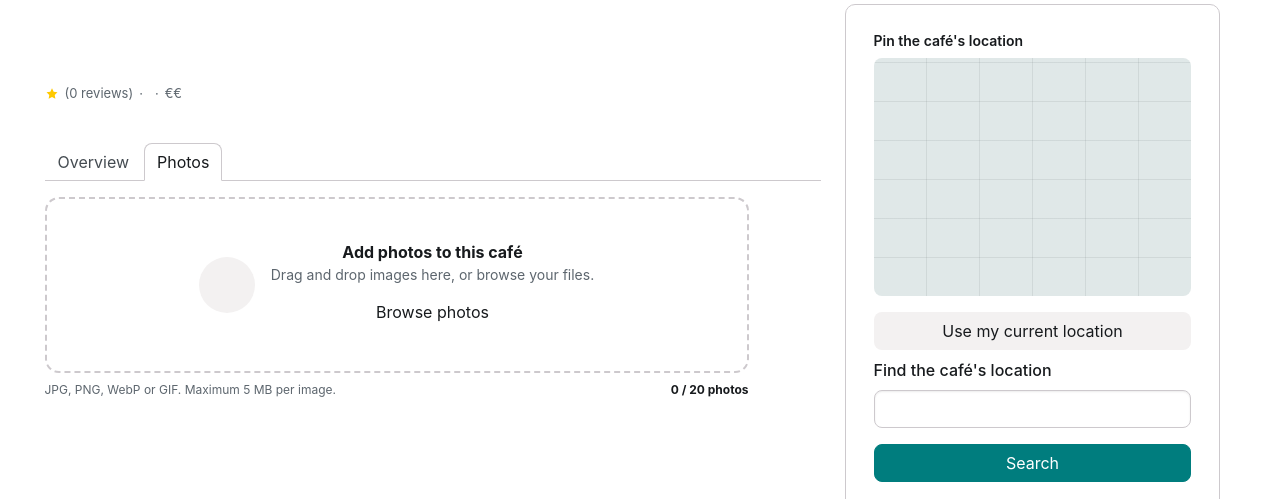
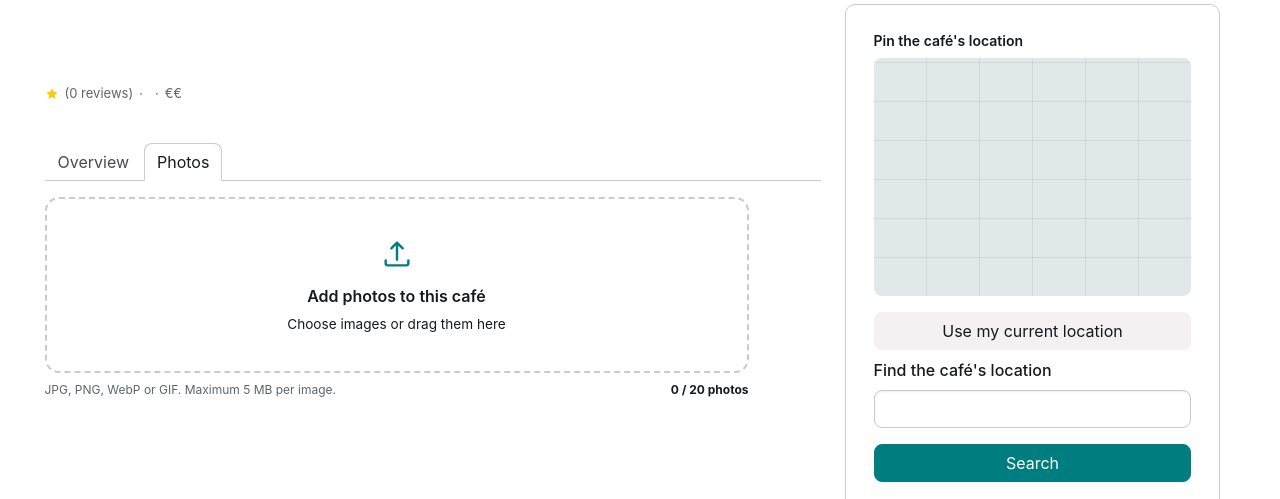
Before and after one commit to KieranChristien/Cafe-And-WIFI-Website, a Flask app: template web/templates/listing/edit.html in a window 1280 px wide, after a click on "Photos". Shown: the part 605-1104 px from the top of the page. Run offline with Flask 3, Linux system fonts and the light colour scheme; the template is opened without the code that fills it: values that come from a table or form of the project are taken from there, others are empty; parts of the project's set-up code (start-up, migrations or seed data) failed here and were passed over; some libraries are stand-ins or nearby versions.

Commit message:
Rework photo gallery editor.

```diff
--- a/web/static/assets/css/style.css
+++ b/web/static/assets/css/style.css
@@ -1206,11 +1206,10 @@
     width: 100%;
 }
 
+
 .cafe-photos-dropzone {
-    display: flex;
-    align-items: center;
-    justify-content: center;
-    gap: 1rem;
+    display: grid;
+    place-items: center;
 
     min-height: 11rem;
     padding: 1.5rem;
@@ -1220,8 +1219,62 @@
 
     text-align: center;
 
-    transition: border-color 0.2s ease,
-    background 0.2s ease;
+    transition:
+        border-color 0.2s ease,
+        background 0.2s ease;
+}
+
+.cafe-photos-dropzone__content {
+    display: flex;
+    flex-direction: column;
+    align-items: center;
+    justify-content: center;
+    gap: 0.85rem;
+
+    width: 100%;
+    height: 100%;
+
+    padding: 0.75rem;
+
+    color: inherit;
+    cursor: pointer;
+    text-decoration: none;
+}
+
+.cafe-photos-dropzone__icon {
+    display: grid;
+    place-items: center;
+
+    color: var(--bs-primary-base);
+
+    transition: transform 0.2s ease;
+}
+
+.cafe-photos-dropzone__copy {
+    display: flex;
+    flex-direction: column;
+    align-items: center;
+    gap: 0.35rem;
+}
+
+.cafe-photos-dropzone__copy strong {
+    font-size: 1rem;
+    font-weight: 600;
+}
+
+.cafe-photos-dropzone__copy > span {
+    color: var(--bs-secondary-color);
+    font-size: 0.85rem;
+}
+
+.cafe-photos-dropzone:hover
+.cafe-photos-dropzone__icon {
+    transform: translateY(-3px);
+}
+
+.cafe-photos-dropzone:focus-within {
+    outline: 2px solid var(--bs-primary-base);
+    outline-offset: 3px;
 }
 
 .cafe-photos-dropzone.is-dragging {
@@ -1233,21 +1286,10 @@
     opacity: 0.65;
 }
 
-.cafe-photos-dropzone__icon {
-    display: grid;
-    place-items: center;
-
-    width: 3.5rem;
-    height: 3.5rem;
-
-    flex-shrink: 0;
-
-    border-radius: 50%;
-
-    background: var(--bs-bg-2);
-    color: var(--bs-primary-base);
-
-    font-size: 1.75rem;
+.cafe-photos-dropzone.is-full
+.cafe-photos-dropzone__content {
+    cursor: not-allowed;
+    pointer-events: none;
 }
 
 .cafe-photos-grid {
--- a/web/static/assets/js/main.js
+++ b/web/static/assets/js/main.js
@@ -2314,7 +2314,6 @@ function initCoverImageUpload() {
 function initCafePhotoUpload() {
     const dropzone = document.getElementById("photosDropzone");
     const input = document.getElementById("photosInput");
-    const browseButton = document.getElementById("photosBrowseButton");
     const grid = document.getElementById("photosGrid");
     const status = document.getElementById("photosStatus");
     const count = document.getElementById("photosCount");
@@ -2323,7 +2322,7 @@ function initCafePhotoUpload() {
     const dropzoneTitle = document.getElementById("photosDropzoneTitle");
     const dropzoneHint = document.getElementById("photosDropzoneHint");
 
-    if (!dropzone || !input || !browseButton || !grid) return;
+    if (!dropzone || !input || !grid) return;
 
     const maxPhotos = 20;
     const maxSize = 5 * 1024 * 1024;
@@ -2392,13 +2391,10 @@ function initCafePhotoUpload() {
             emptyState.hidden = total > 0;
         }
 
-        browseButton.disabled = getRemainingSlots() <= 0;
-
-        if (getRemainingSlots() <= 0) {
-            dropzone.classList.add("is-full");
-        } else {
-            dropzone.classList.remove("is-full");
-        }
+        dropzone.classList.toggle(
+            "is-full",
+            getRemainingSlots() <= 0
+        );
     }
 
     function revokePreviews() {
@@ -2497,14 +2493,22 @@ function initCafePhotoUpload() {
             removeButton.textContent = "Remove";
 
             removeButton.addEventListener("click", () => {
-
                 selectedFiles.splice(index, 1);
 
                 if (syncInputFiles()) {
                     renderPendingPhotos();
                     updateCount();
+
+                    if (selectedFiles.length > 0) {
+                        setStatus(
+                            `${selectedFiles.length} new photo(s) selected. ` +
+                            "Save your changes to upload them.",
+                            "success"
+                        );
+                    } else {
+                        setStatus("");
+                    }
                 }
-
             });
 
             caption.append(fileName, removeButton);
@@ -2594,9 +2598,6 @@ function initCafePhotoUpload() {
     }
 
     // Browse files.
-    browseButton.addEventListener("click", () => {
-        input.click();
-    });
 
     input.addEventListener("change", () => {
         addFiles(input.files);
--- a/web/templates/listing/edit.html
+++ b/web/templates/listing/edit.html
@@ -266,29 +266,36 @@
                         <div class="cafe-photos-editor" style="max-width:44rem">
 
                             <!-- Upload dropzone -->
+
                             <div id="photosDropzone" class="cafe-photos-dropzone">
 
-                                <div class="cafe-photos-dropzone__icon">
-                                    <i class="bi bi-cloud-arrow-up"></i>
-                                </div>
+                                <label for="photosInput" class="cafe-photos-dropzone__content">
+                                    <span class="cafe-photos-dropzone__icon" aria-hidden="true">
+                                        <svg
+                                                viewBox="0 0 24 24"
+                                                width="34"
+                                                height="34"
+                                                fill="none"
+                                                stroke="currentColor"
+                                                stroke-width="1.7"
+                                                stroke-linecap="round"
+                                                stroke-linejoin="round"
+                                        >
+                                            <path d="M12 16V4m0 0 4 4m-4-4L8 8"/>
+                                            <path d="M20 16.5v2A1.5 1.5 0 0 1 18.5 20h-13A1.5 1.5 0 0 1 4 18.5v-2"/>
+                                        </svg>
+                                    </span>
 
-                                <div>
-                                    <strong id="photosDropzoneTitle">
-                                        Add photos to this café
-                                    </strong>
+                                    <span class="cafe-photos-dropzone__copy">
+                                        <strong id="photosDropzoneTitle">
+                                            Add photos to this café
+                                        </strong>
 
-                                    <p id="photosDropzoneHint" class="fg-3 fs-sm mb-3">
-                                        Drag and drop images here, or browse your files.
-                                    </p>
-
-                                    <button
-                                            type="button"
-                                            id="photosBrowseButton"
-                                            class="btn-outline"
-                                    >
-                                        Browse photos
-                                    </button>
-                                </div>
+                                        <span id="photosDropzoneHint">
+                                            Choose images or drag them here
+                                        </span>
+                                    </span>
+                                </label>
 
                             </div>
 
```
